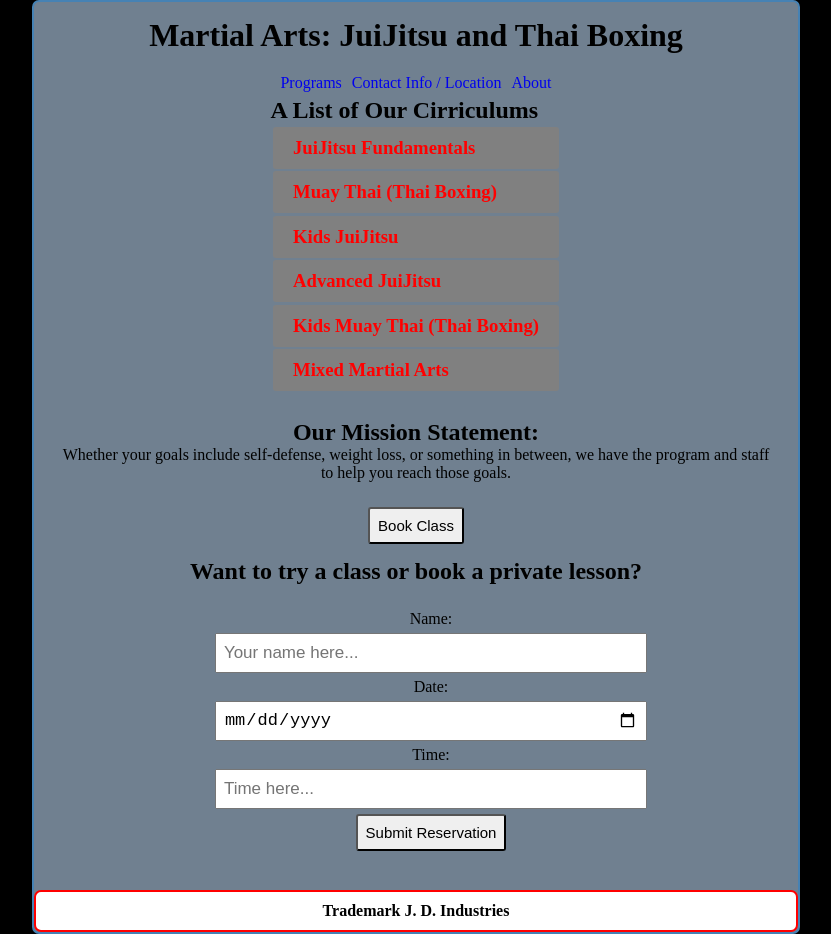
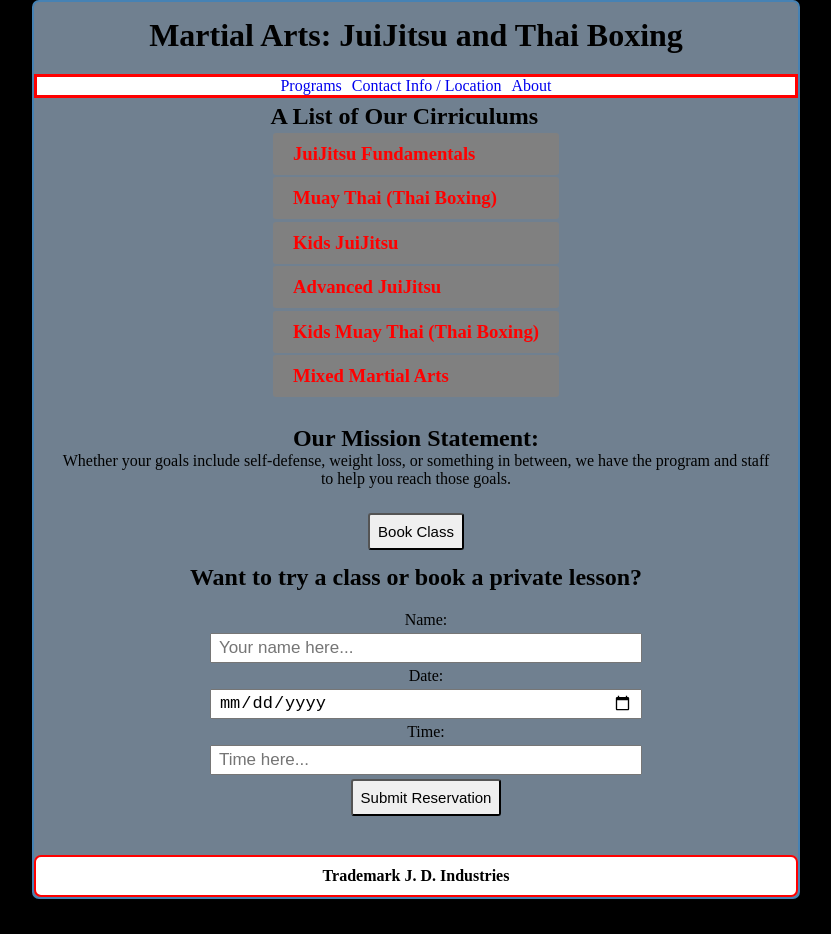
Before and after one commit to JDixon1995/Martial-Arts-App, a React (Create React App) app: page / in a window 1280 px wide. Both pictures are taken after a click on the button "Book Class". Shown: the whole page, without its empty margins (224-1055 px from the left). After the commit the page ends 899 px from the top, so only its background shows below. Built offline with nearby package versions, Linux system fonts and the light colour scheme.

Commit message:
styled Form to conform to full height of page without scrolling for cleaner U/I.

```diff
--- a/src/index.css
+++ b/src/index.css
@@ -32,6 +32,9 @@ body {
 .nav {
   text-align: center;
   margin: 5px;
+  border: 3px solid red;
+  width: 100%;
+  background-color: white;
 }
 
 .nav-link {
@@ -93,14 +96,14 @@ body {
   align-items: center;
   flex-direction: column;
   text-align: center;
-  margin: 15px;
+  margin: 10px;
   padding: 10px;
 }
 
 .form-control input {
   width: 100%;
-  height: 40px;
-  margin: 5px;
+  height: 30px;
+  margin: 4px;
   padding: 3px 7px;
   font-size: 17px;
 }
@@ -110,6 +113,7 @@ body {
   border: 2px solid red;
   width: 100%;
   padding: 10px;
+  margin-top: 5px;
   border-radius: 7px;
   background-color: white;
 }
```
